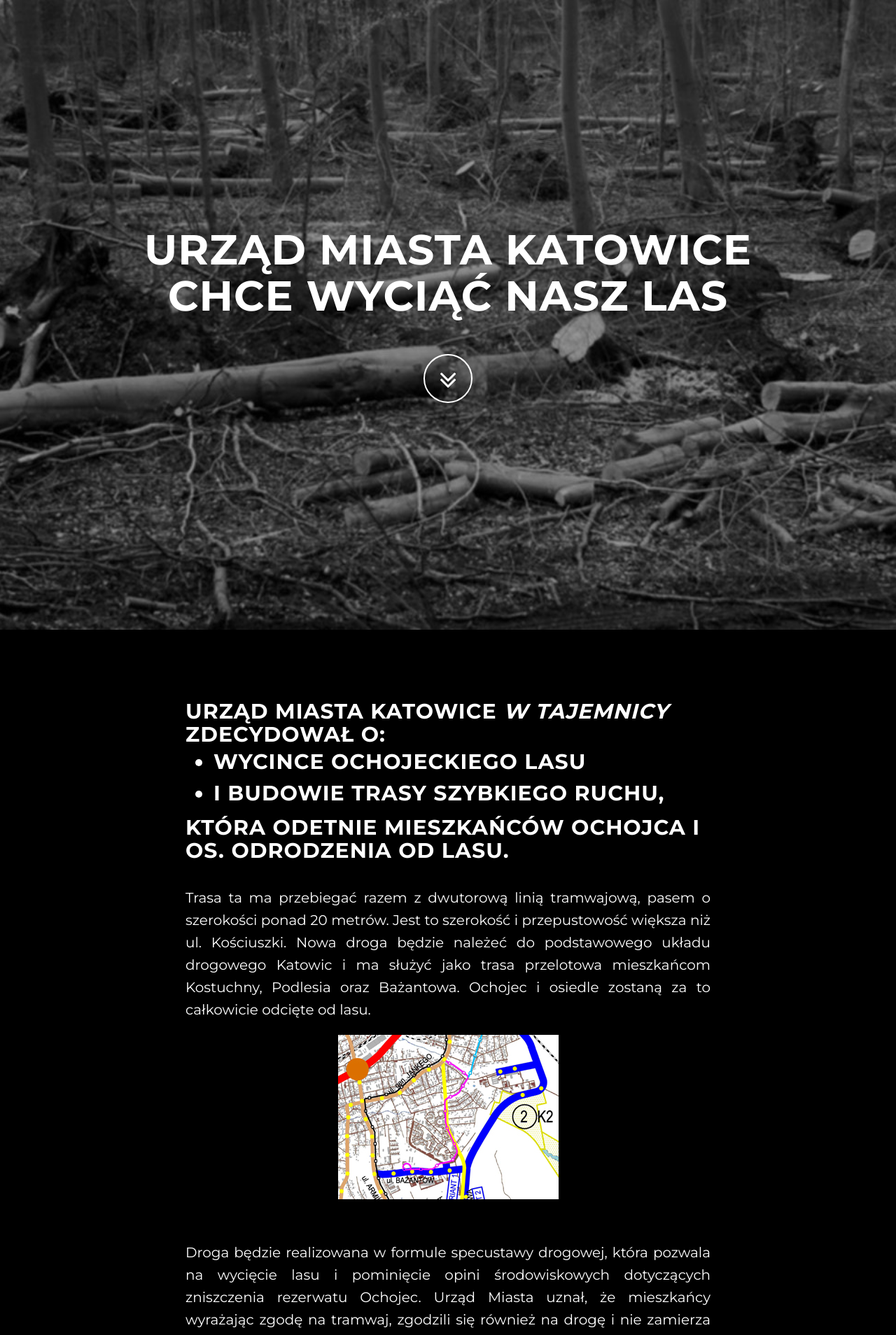
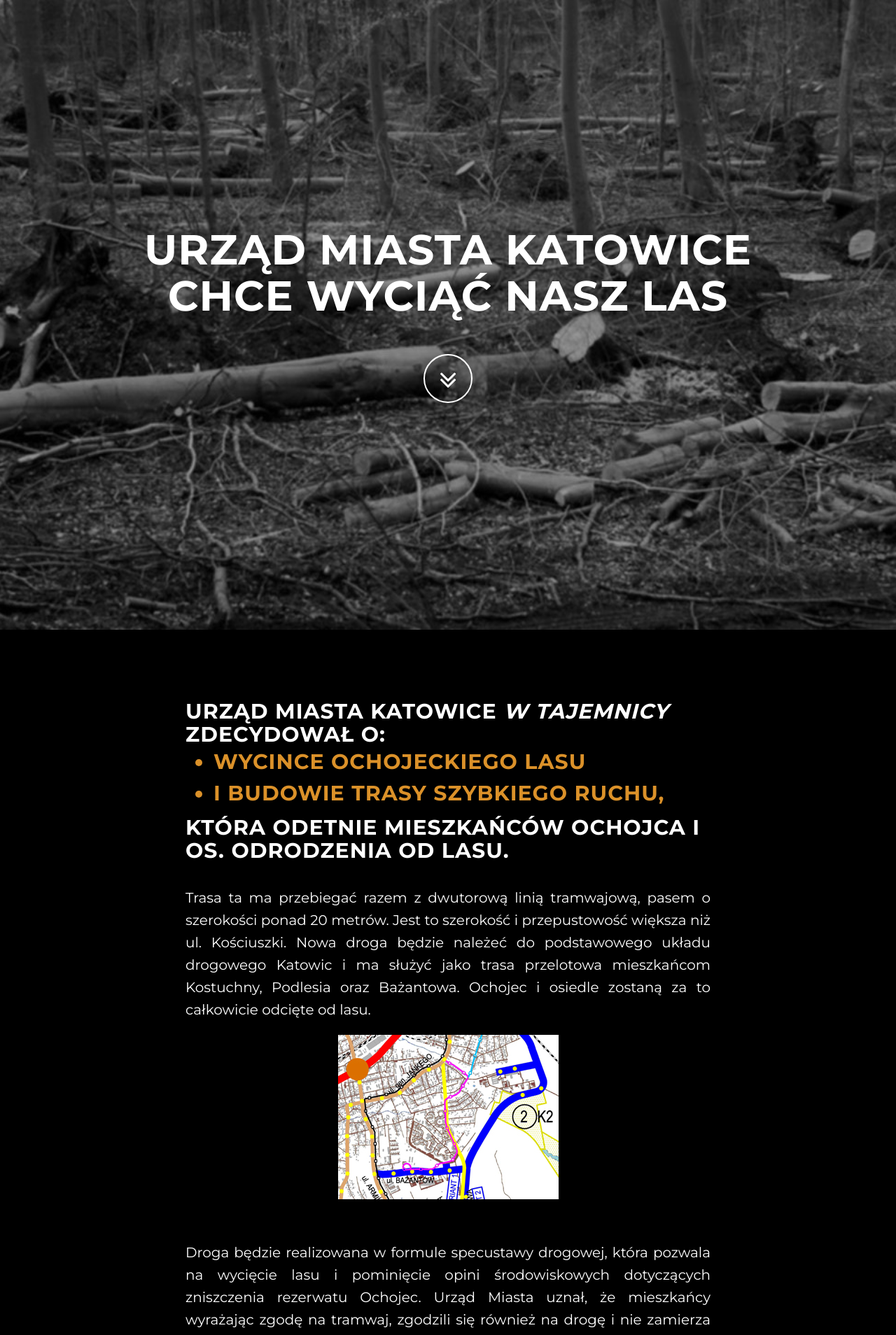
Before and after one commit to naszlas-katowice/naszlas.katowice.pl, a Jekyll site: the page built from index.html, in a window 1280 px wide. Shown: the top 1908 px of the page at 70% size. Built offline with Jekyll 4.4.1, drawn with Linux system fonts in a browser that asks for light colours.

Commit message:
Update index.html

```diff
--- a/index.html
+++ b/index.html
@@ -25,7 +25,7 @@ layout: default
   <div class="row">
     <div class="col-lg-8 col-lg-offset-2">
       <h2>Urząd Miasta Katowice <i>w tajemnicy</i> zdecydował o:
-        <ul>
+        <ul class="orange">
           <li>wycince Ochojeckiego lasu</li>
           <li>i budowie trasy szybkiego ruchu,</li>
         </ul>
```
